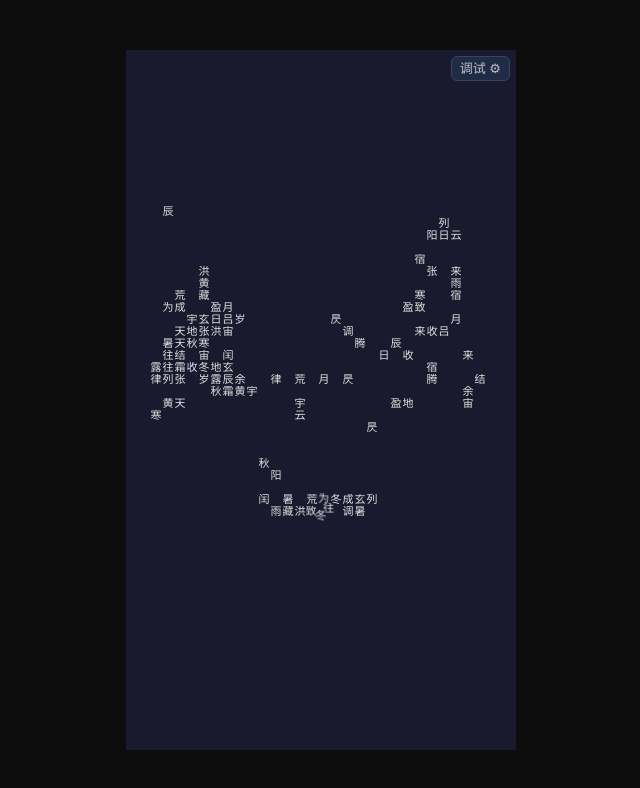
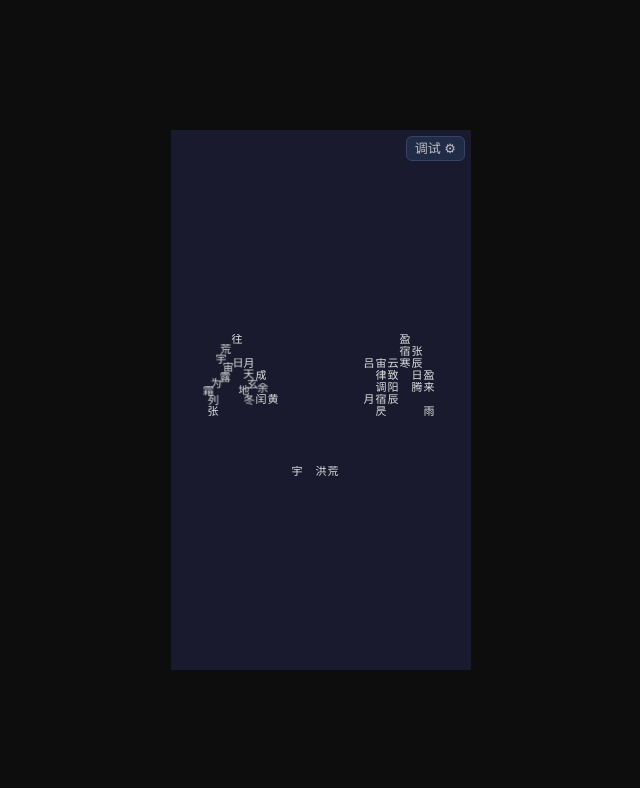
Before and after one commit to Reaor/ziling_new, a plain HTML site: page index.html in a window 1280 px wide. Shown: the whole page, without its empty margins (319-959 px from the left). Drawn offline with Linux system fonts and the light colour scheme.

Commit message:
feat: 页面自适应缩小 + 巨字/颜文字收束(更小更细) → 修底部静止/形成不好
根因：页面/字偏大 → 掩码很大（复杂字"爱"掩码 356 > 里字上限 340）→ 填不满、底部稀疏、
形成不好；且字身密集区里字四面被围（周围空格是轮廓外、不让进）→ 静止不动。

按用户方向修（缩小页面 + 收束字形 → 掩码变小可填满、密集区变少）：
 - 页面自适应：#app-container = min(92vw,300px) × min(88vh,540px)，比常见手机页略小、
   随设备缩放，为后续 app 自身 UI 留位。网格随之变小（≈25×45）。
 - 收束字形：sampleMegachar 字号 fit 0.84→0.74、笔画变细（weight 700→600、阈值 0.40→0.44、
   描边减薄）；sampleEmoji 同样收束变细（fit 0.86×0.46、weight 500、阈值 0.36）。
 - 填充率 0.90→0.85：多留缝隙、笔画内更易循环流动、几乎不卡。

真引擎仿真（中心播种、复现真实场景）：春/爱 收束后底部覆盖 95%/84%、**静止=0、全部流动**；
心/颜文字也基本全流动（颜文字眼角个别静止、量很小）。引擎测试全部通过。

Co-authored-by: Claude <noreply@anthropic.com>

```diff
--- a/css/app.css
+++ b/css/app.css
@@ -9,8 +9,10 @@ body {
 }
 
 #app-container {
-  width: 390px;
-  height: 700px;
+  /* 自适应：随设备窗口缩放，并限制在一个比常见手机页略小的上限内
+     （为后续 app 自身 UI 留出空间）。宽高用 min(vw/vh, 上限) 兼顾小屏与大屏。 */
+  width: min(92vw, 300px);
+  height: min(88vh, 540px);
   position: relative;
   overflow: hidden;
   background: #1a1a2e;
--- a/js/app.js
+++ b/js/app.js
@@ -43,10 +43,11 @@ const FLOW_FILL_LOOP = 0.95;
 // 骨架细笔画（颜文字/巨字）是 1 格宽中心线：开放笔画走"单向传送带+尾端淡出/首端淡入"，
 // 留约 1/4 空位让传送带顺畅流动、人人都动（细处也不静止）。闭环（曲线/眼睛 o）用 LOOP。
 const FLOW_FILL_STROKE = 0.78;
-// strict（颜文字/巨字）= 满填循环流动 flowfill：里字填满字身约 90%（更密、辨形更清），
-// 留约 10% 缝隙供笔画内循环流动。被牢牢约束在轮廓内（绝不漏出）；掩码外/被堵的里字会朝
-// 最近空掩码格走（入场收束 + 填缝隙）→ 收束紧、分布均匀、少静止。
-const STRICT_FILL = 0.90;
+// strict（颜文字/巨字）= 满填循环流动 flowfill：里字填满字身约 85%（留约 15% 缝隙→笔画
+// 内有空格可循环流动、不卡死）。被牢牢约束在轮廓内（绝不漏出）；掩码外/被堵的里字朝最近
+// 空掩码格走（入场收束 + 填缝隙）→ 收束紧、分布均匀、少静止。配合较小页面 + 收束的字形
+// （字更小更细→掩码更小可填满、密集区更少），底部覆盖好、几乎无静止。
+const STRICT_FILL = 0.85;
 // 微动：MICRO_AMP=点击反应脉冲幅度(px，点击时全体轻摆一下后衰减)；DECAY=衰减时长。
 const MICRO_AMP = 5.5;
 const MICRO_DECAY_MS = 700;
--- a/js/core/shape.js
+++ b/js/core/shape.js
@@ -93,11 +93,11 @@ export class ShapeSystem {
     const text = EMOJI_TEMPLATES[emojiKey] ? emojiKey : '^_^';
     // 颜文字 = 实心定形：眼/嘴笔画有 ≥2 格宽身段（配合较高网格分辨率）→ 里字在笔画内
     // "转大圈"循环流动（满填循环 flowfill），既动态又辨形稳、眼嘴粗细协调成脸。
-    const cells = this._rasterToCells(gridCols, gridRows, 0.30, (ctx, W, H) => {
-      const fs = this._fitFont(ctx, text, W * 0.92, H * 0.50);
+    const cells = this._rasterToCells(gridCols, gridRows, 0.36, (ctx, W, H) => {
+      const fs = this._fitFont(ctx, text, W * 0.86, H * 0.46);
       this._drawTextMask(ctx, text, W / 2, H / 2, fs, {
-        weight: 600,
-        strokeWidth: Math.max(SS * 0.35, fs * 0.028),
+        weight: 500,
+        strokeWidth: Math.max(SS * 0.3, fs * 0.02),
       });
     });
     const mask = this._sparsify(cells, maxChars);
@@ -125,11 +125,11 @@ export class ShapeSystem {
     // 巨字 = 实心定形：里字填满字身 → 即时辨形，对任意汉字都稳健（只需栅格化）。笔画有
     // ≥2 格宽身段（配合较高网格分辨率，密笔画字如"春"仍分得开），里字在笔画内"转大圈"
     // 循环流动（满填循环 flowfill）→ 既动态呈现又辨形稳。
-    const cells = this._rasterToCells(gridCols, gridRows, 0.40, (ctx, W, H) => {
-      const fs = this._fitFont(ctx, char, W * 0.84, H * 0.84);
+    const cells = this._rasterToCells(gridCols, gridRows, 0.44, (ctx, W, H) => {
+      const fs = this._fitFont(ctx, char, W * 0.74, H * 0.74);
       this._drawTextMask(ctx, char, W / 2, H / 2, fs, {
-        weight: 700,
-        strokeWidth: Math.max(SS * 0.3, fs * 0.015),
+        weight: 600,
+        strokeWidth: Math.max(SS * 0.25, fs * 0.012),
       });
     });
     const mask = this._sparsify(cells, maxChars);
```
